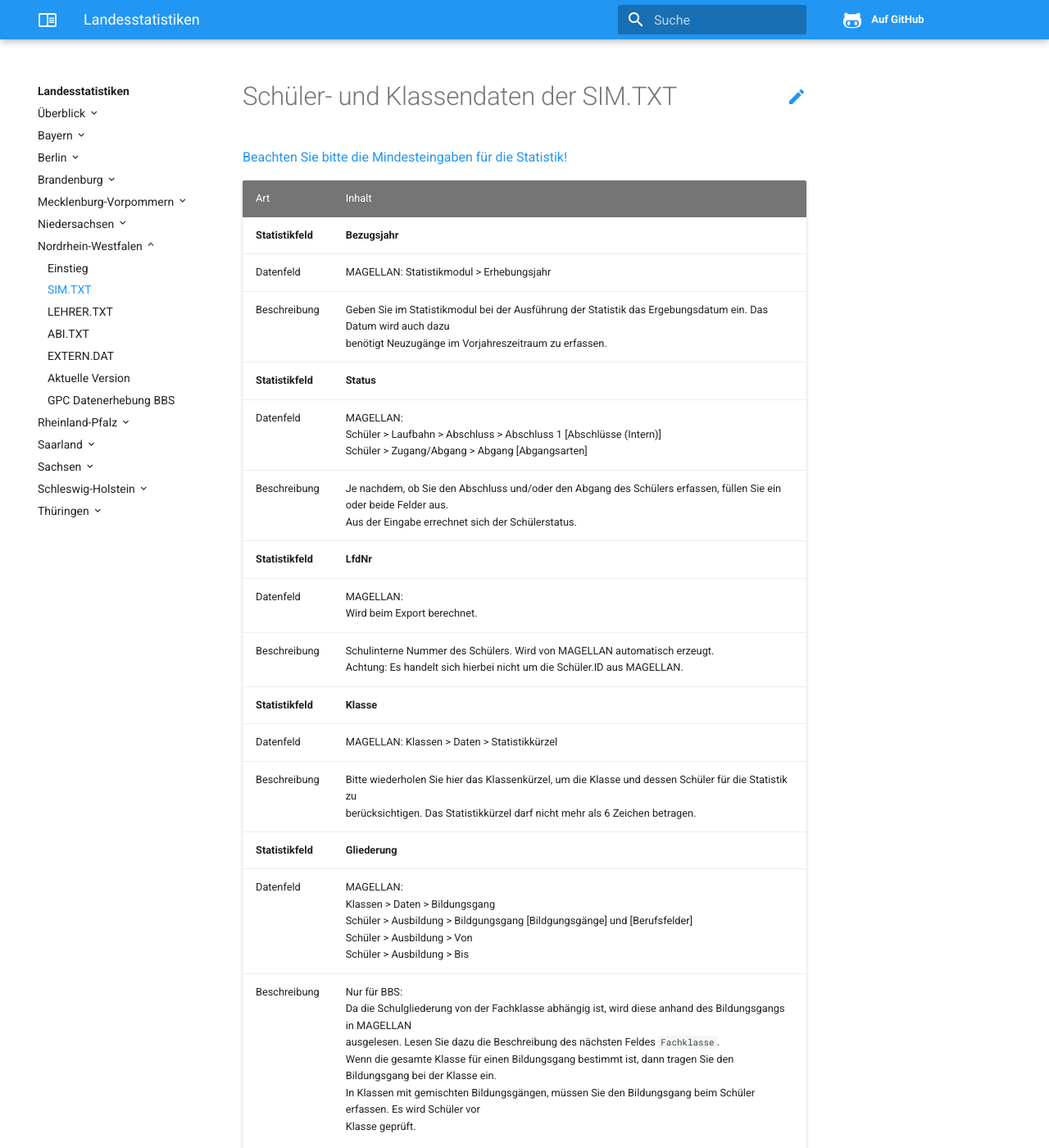
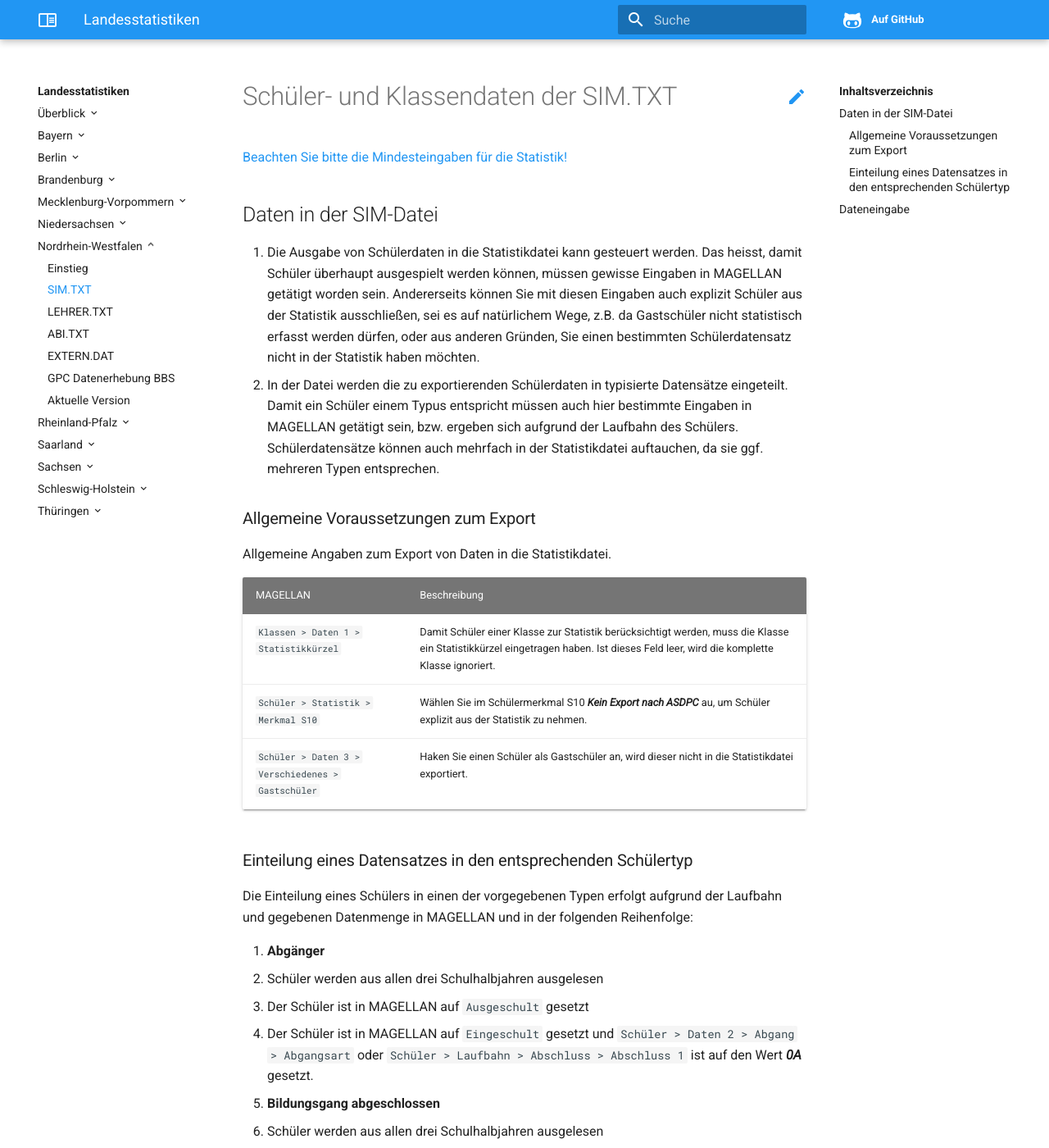
Before and after one commit to stuebersystems/doc.ls.de, an MkDocs documentation site: the page built from docs/nordrhein-westfalen/schuelerdaten.md, in a window 1280 px wide and 1400 px high. Shown: the whole window at 82% size. Built offline with MkDocs 1.6.1, drawn with Linux system fonts in a browser that asks for light colours; some of the changed text lies outside the part shown.

Commit message:
* REFACTORING: NRW-Statistik

```diff
--- a/docs/nordrhein-westfalen/schuelerdaten.md
+++ b/docs/nordrhein-westfalen/schuelerdaten.md
@@ -1,6 +1,60 @@
 # Schüler- und Klassendaten der SIM.TXT
 
 [Beachten Sie bitte die Mindesteingaben für die Statistik!](https://doc.ls.stueber.de/nordrhein-westfalen/abs-bbs/#voraussetzungen-für-alle-statistikdaten)
+
+## Daten in der SIM-Datei
+
+1. Die Ausgabe von Schülerdaten in die Statistikdatei kann gesteuert werden. Das heisst, damit Schüler überhaupt ausgespielt werden können, müssen gewisse Eingaben in MAGELLAN getätigt worden sein. Andererseits können Sie mit diesen Eingaben auch explizit Schüler aus der Statistik ausschließen, sei es auf natürlichem Wege, z.B. da Gastschüler nicht statistisch erfasst werden dürfen, oder aus anderen Gründen, Sie einen bestimmten Schülerdatensatz nicht in der Statistik haben möchten.
+
+2. In der Datei werden die zu exportierenden Schülerdaten in typisierte Datensätze eingeteilt. Damit ein Schüler einem Typus entspricht müssen auch hier bestimmte Eingaben in MAGELLAN getätigt sein, bzw. ergeben sich aufgrund der Laufbahn des Schülers. Schülerdatensätze können auch mehrfach in der Statistikdatei auftauchen, da sie ggf. mehreren Typen entsprechen.
+
+### Allgemeine Voraussetzungen zum Export
+
+Allgemeine Angaben zum Export von Daten in die Statistikdatei.
+
+MAGELLAN                                          | Beschreibung
+------------------------------------------------- | -------------
+`Klassen > Daten 1 > Statistikkürzel`             | Damit Schüler einer Klasse zur Statistik berücksichtigt werden, muss die Klasse ein Statistikkürzel eingetragen haben. Ist dieses Feld leer, wird die komplette Klasse ignoriert.
+`Schüler > Statistik > Merkmal S10`               | Wählen Sie im Schülermerkmal S10 ***Kein Export nach ASDPC*** au, um Schüler explizit aus der Statistik zu nehmen.
+`Schüler > Daten 3 > Verschiedenes > Gastschüler` | Haken Sie einen Schüler als Gastschüler an, wird dieser nicht in die Statistikdatei exportiert.
+
+### Einteilung eines Datensatzes in den entsprechenden Schülertyp
+
+Die Einteilung eines Schülers in einen der vorgegebenen Typen erfolgt aufgrund der Laufbahn und gegebenen Datenmenge in MAGELLAN und in der folgenden Reihenfolge:
+
+1. **Abgänger**
+
+- Schüler werden aus allen drei Schulhalbjahren ausgelesen
+- Der Schüler ist in MAGELLAN auf `Ausgeschult` gesetzt
+- Der Schüler ist in MAGELLAN auf `Eingeschult` gesetzt und `Schüler > Daten 2 > Abgang > Abgangsart` oder `Schüler > Laufbahn > Abschluss > Abschluss 1`  ist auf den Wert ***0A*** gesetzt.
+
+1. **Bildungsgang abgeschlossen**
+
+- Schüler werden aus allen drei Schulhalbjahren ausgelesen
+- Der Schüler ist in MAGELLAN auf `Eingeschult` gesetzt
+- `Schüler > Laufbahn > Abschluss > Abschluss 1`  ist gefüllt und darf nicht auf den Wert ***0A*** gesetzt sein.
+
+1. **Aktuell eingeschult** , **Neuzugang**, **Neuzugang an gleicher Schule**
+
+- Schüler werden nur aus dem aktuellen Schulhalbjahr ausgelesen
+- Der Schüler ist in MAGELLAN auf `Eingeschult` gesetzt
+
+Nach dem Auslesen der Daten wird der Typus auf **Neuzugang** gesetzt und dann weitere Bedingungen geprüft:
+
+1. **Aktuell eingeschult**
+
+- Schüler ist Stammschüler
+- Schüler war bereits im letzten Schuljahr an der Schule (es wird die Laufbahn geprüft)
+- Die Gliederung hat sich zum aktuellen Schulhalbjahr nicht verändert
+
+1. **Neuzugang an gleicher Schule**
+
+- Schüler ist ein Nebenschüler
+- Schüler ist Stammschüler und
+  - war bereits im letzten Schuljahr an der Schule (es wird die Laufbahn geprüft) und
+  - die Gliederung sich zum aktuellen Schulhalbjahr verändert
+
+## Dateneingabe
 
 | Art           | Inhalt                                   |
 |---------------|------------------------------------------|
--- a/mkdocs.yml
+++ b/mkdocs.yml
@@ -71,8 +71,8 @@ nav:
   - LEHRER.TXT: nordrhein-westfalen/lehrerdaten.md
   - ABI.TXT: nordrhein-westfalen/abiturdaten.md
   - EXTERN.DAT: nordrhein-westfalen/stundenplandaten.md
+  - GPC Datenerhebung BBS: nordrhein-westfalen/gpc-datenerhebung-bbs.md
   - Aktuelle Version: nordrhein-westfalen/changelog.md
-  - GPC Datenerhebung BBS: nordrhein-westfalen/gpc-datenerhebung-bbs.md
 - Rheinland-Pfalz:
   - ABS/BBS: rheinland-pfalz/abs-bbs.md
   - Schüler-/Klassendaten: rheinland-pfalz/schuler-und-klassendaten.md
```
Also changed, not shown: docs/nordrhein-westfalen/einstieg.md (+7 -11 lines).
